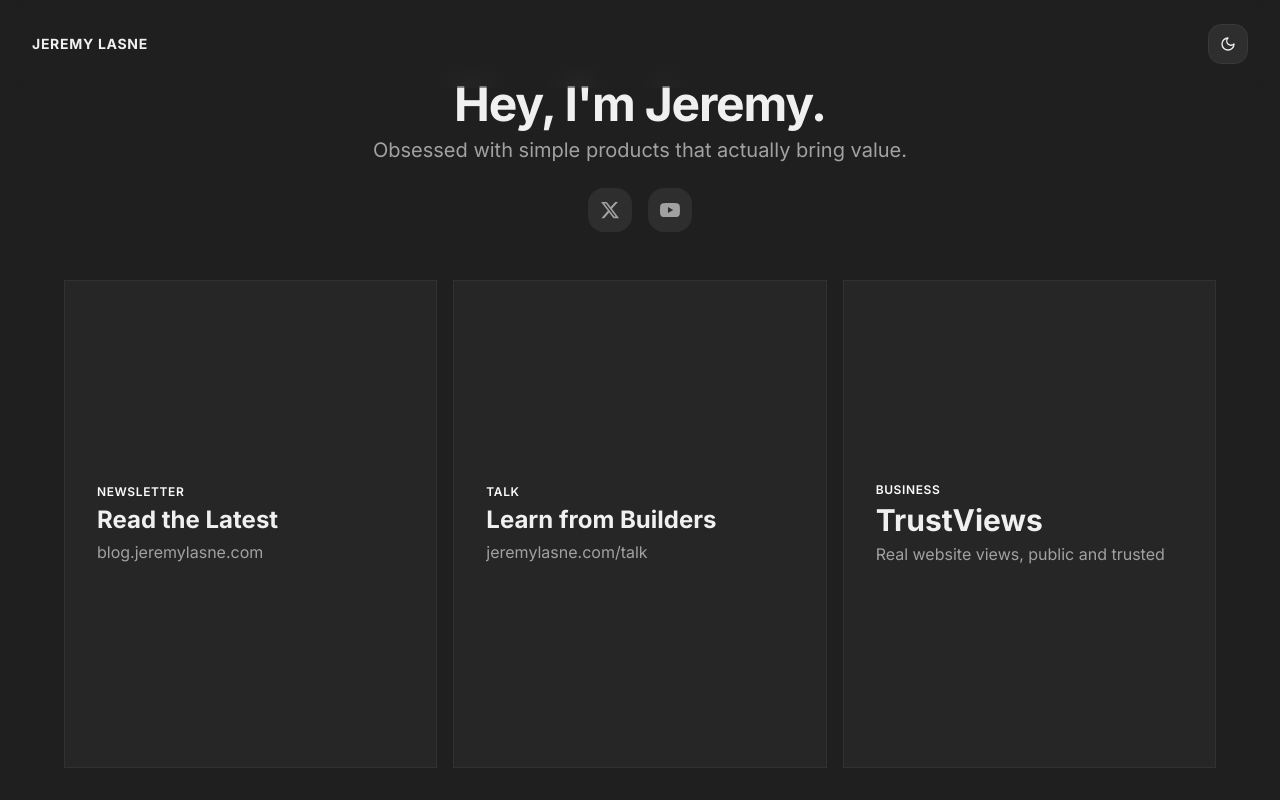
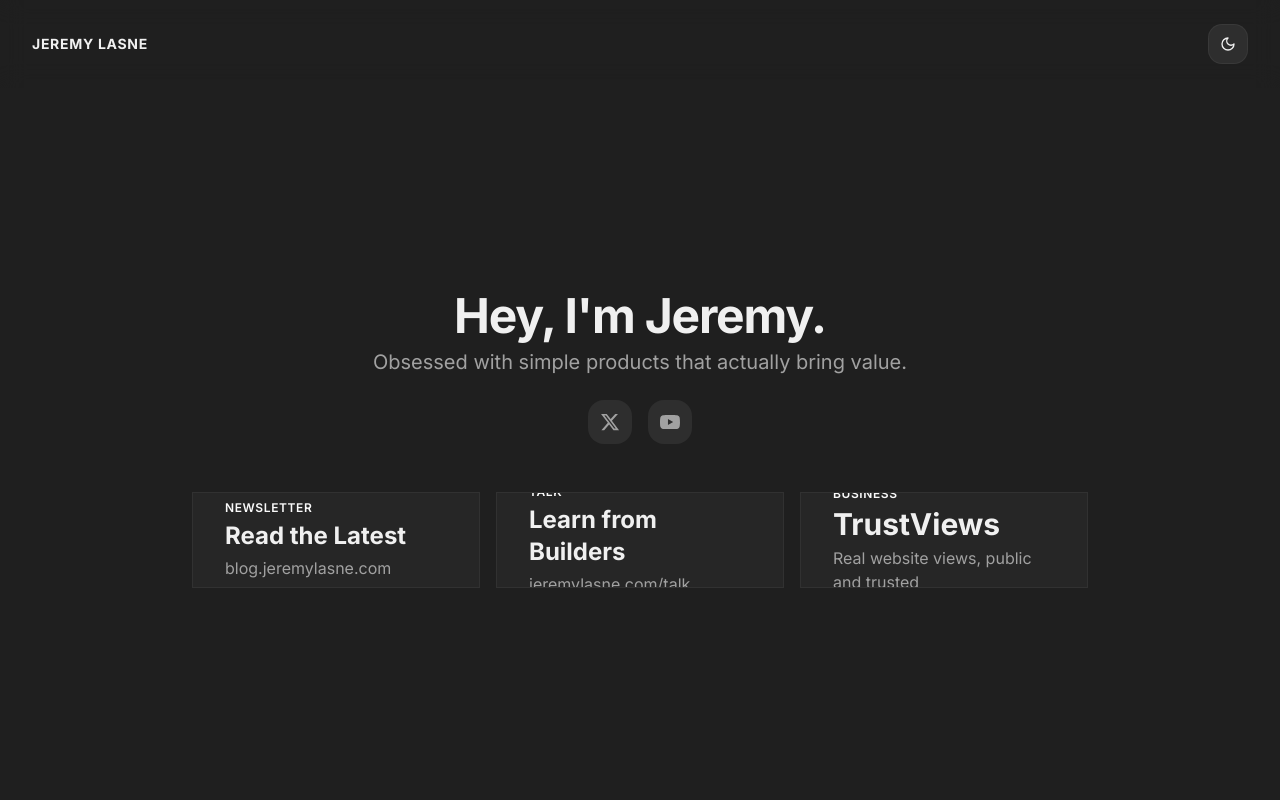
Before and after one commit to jlasne/jeremy-lasne-showcase, a React (Vite) app: page / in a window 1280 px wide. Built offline with nearby package versions, Linux system fonts and the light colour scheme.

Commit message:
Reverted to commit e27231618dcca8403b4c6fcf5a9fe92a32e15a09

```diff
--- a/src/pages/Home.tsx
+++ b/src/pages/Home.tsx
@@ -38,8 +38,8 @@ const Home = () => {
       <NavBar />
 
       {/* Full screen content - no scroll */}
-      <div className="flex-1 flex flex-col px-6 md:px-8 pt-[80px] pb-8">
-        <div className="flex-1 flex flex-col w-full max-w-6xl mx-auto">
+      <div className="flex-1 flex flex-col justify-center px-6 md:px-8 pt-[80px]">
+        <div className="max-w-4xl mx-auto w-full">
           {/* Header with social links */}
           <div className="text-center mb-8 md:mb-12">
             <h1 className="text-4xl md:text-5xl font-bold mb-2 tracking-tight">Hey, I'm Jeremy.</h1>
@@ -72,8 +72,8 @@ const Home = () => {
             </div>
           </div>
 
-          {/* Categories/Tiles - fills remaining space */}
-          <div className="flex-1 grid grid-cols-1 md:grid-cols-3 gap-4">
+          {/* Categories/Tiles */}
+          <div className="grid grid-cols-1 md:grid-cols-3 gap-4">
             {categories.map((category) => (
               <CategoryTile key={category.id} category={category} />
             ))}
@@ -105,10 +105,10 @@ const CategoryTile = ({ category }: { category: Category }) => {
       onClick={handleClick}
     >
       <div
-        className={`relative overflow-hidden border bg-card transition-all duration-300 ease-in-out cursor-pointer h-full min-h-[120px] ${
+        className={`relative overflow-hidden border bg-card transition-all duration-300 ease-in-out cursor-pointer ${
           isHovered
-            ? 'border-primary shadow-lg shadow-primary/20 bg-primary/5'
-            : 'border-border hover:border-primary/50'
+            ? 'h-32 border-primary shadow-lg shadow-primary/20 bg-primary/5'
+            : 'h-24 border-border hover:border-primary/50'
         }`}
       >
         {/* Corner brackets that appear on hover */}
```
